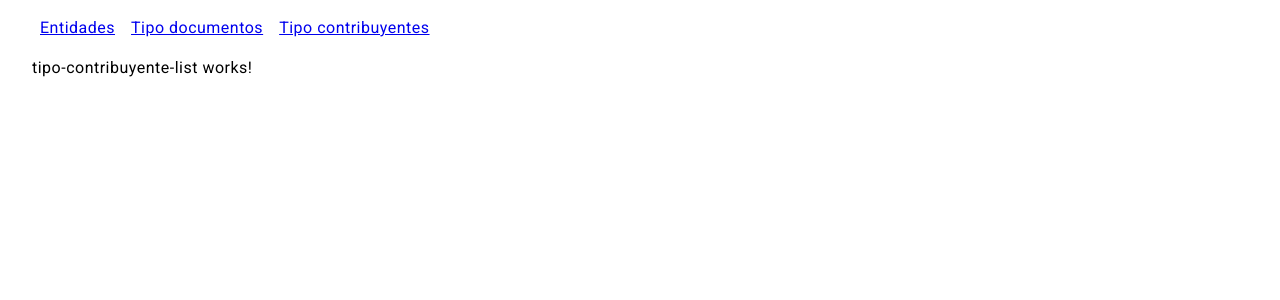
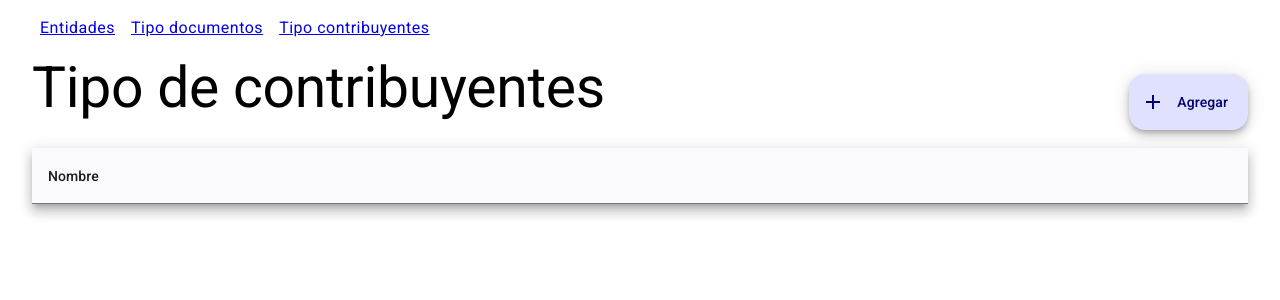
Before and after one commit to artmadeit/prueba-ui-sintad, an Angular app: page /portal/tipo-contribuyentes in a window 1280 px wide. Shown: the top 300 px of the page. Built offline with nearby package versions, Linux system fonts and the light colour scheme.

Commit message:
feat: stub tipo contribuyente dialog

```diff
--- /dev/null
+++ b/src/app/tipo-contribuyente/tipo-contribuyente-dialog/tipo-contribuyente-dialog.component.html
@@ -0,0 +1,13 @@
+<form [formGroup]="tipoContribuyenteForm" (ngSubmit)="onSubmit()">
+    <mat-dialog-content>
+        <div class="stack">
+            <mat-form-field>
+                <mat-label>Nombre</mat-label>
+                <input matInput formControlName="name" />
+            </mat-form-field>
+        </div>
+    </mat-dialog-content>
+    <mat-dialog-actions>
+        <button mat-button type="submit">Guardar</button>
+    </mat-dialog-actions>
+</form>
--- /dev/null
+++ b/src/app/tipo-contribuyente/tipo-contribuyente-dialog/tipo-contribuyente-dialog.component.scss
@@ -0,0 +1,4 @@
+.stack {
+    display: flex;
+    flex-direction: column;
+}
--- /dev/null
+++ b/src/app/tipo-contribuyente/tipo-contribuyente-dialog/tipo-contribuyente-dialog.component.ts
@@ -0,0 +1,27 @@
+import { Component } from '@angular/core';
+import { FormBuilder, FormGroup, ReactiveFormsModule, Validators } from '@angular/forms';
+import { MatButtonModule } from '@angular/material/button';
+import { MatDialogModule, MatDialogRef } from '@angular/material/dialog';
+import { MatFormFieldModule } from '@angular/material/form-field';
+import { MatInputModule } from '@angular/material/input';
+
+@Component({
+  selector: 'app-tipo-contribuyente-dialog',
+  standalone: true,
+  imports: [MatDialogModule, MatFormFieldModule, MatInputModule, MatButtonModule, ReactiveFormsModule],
+  templateUrl: './tipo-contribuyente-dialog.component.html',
+  styleUrl: './tipo-contribuyente-dialog.component.scss'
+})
+export class TipoContribuyenteDialogComponent {
+  tipoContribuyenteForm: FormGroup;
+
+  constructor(private formBuilder: FormBuilder, private dialogRef: MatDialogRef<TipoContribuyenteDialogComponent>) {
+    this.tipoContribuyenteForm = this.formBuilder.group({
+      name: ['', [Validators.required]],
+    });
+  }
+
+  onSubmit() {
+    this.dialogRef.close(this.tipoContribuyenteForm.value);
+  }
+}
--- a/src/app/tipo-contribuyente/tipo-contribuyente-list/tipo-contribuyente-list.component.html
+++ b/src/app/tipo-contribuyente/tipo-contribuyente-list/tipo-contribuyente-list.component.html
@@ -1 +1,16 @@
-<p>tipo-contribuyente-list works!</p>
+<div class="flex justify-between items-center">
+    <h1>Tipo de contribuyentes</h1>
+    <button mat-fab extended (click)="showCreateModal()">
+        <mat-icon>add</mat-icon>
+        Agregar
+    </button>
+</div>
+<table mat-table [dataSource]="dataSource" class="mat-elevation-z8">
+    <ng-container matColumnDef="nombre">
+        <th mat-header-cell *matHeaderCellDef> Nombre </th>
+        <td mat-cell *matCellDef="let element"> {{element.tipoDocumento.nombre }} </td>
+    </ng-container>
+
+    <tr mat-header-row *matHeaderRowDef="displayedColumns"></tr>
+    <tr mat-row *matRowDef="let row; columns: displayedColumns;"></tr>
+</table>
--- a/src/app/tipo-contribuyente/tipo-contribuyente-list/tipo-contribuyente-list.component.ts
+++ b/src/app/tipo-contribuyente/tipo-contribuyente-list/tipo-contribuyente-list.component.ts
@@ -1,12 +1,34 @@
-import { Component } from '@angular/core';
+import { Component, inject } from '@angular/core';
+import { MatDialog } from '@angular/material/dialog';
+import { TipoContribuyente } from '../tipo-contribuyente';
+import { MatTableModule } from '@angular/material/table';
+import { MatIconModule } from '@angular/material/icon';
+import { MatButtonModule } from '@angular/material/button';
+import { TipoContribuyenteDialogComponent } from '../tipo-contribuyente-dialog/tipo-contribuyente-dialog.component';
 
 @Component({
   selector: 'app-tipo-contribuyente-list',
   standalone: true,
-  imports: [],
+  imports: [MatTableModule, MatIconModule, MatButtonModule],
   templateUrl: './tipo-contribuyente-list.component.html',
   styleUrl: './tipo-contribuyente-list.component.scss'
 })
 export class TipoContribuyenteListComponent {
+  displayedColumns: string[] = ['nombre'];
+  dataSource: TipoContribuyente[] = []
 
+  readonly dialog = inject(MatDialog);
+
+  showCreateModal() {
+    const dialogRef = this.dialog.open(TipoContribuyenteDialogComponent, {
+      data: {},
+    });
+
+    dialogRef.afterClosed().subscribe(result => {
+      console.log('The dialog was closed');
+      if (result !== undefined) {
+        console.log(result);
+      }
+    });
+  }
 }
```
Also changed, not shown: 1 other file (tests, documents, lock files or other folders).
